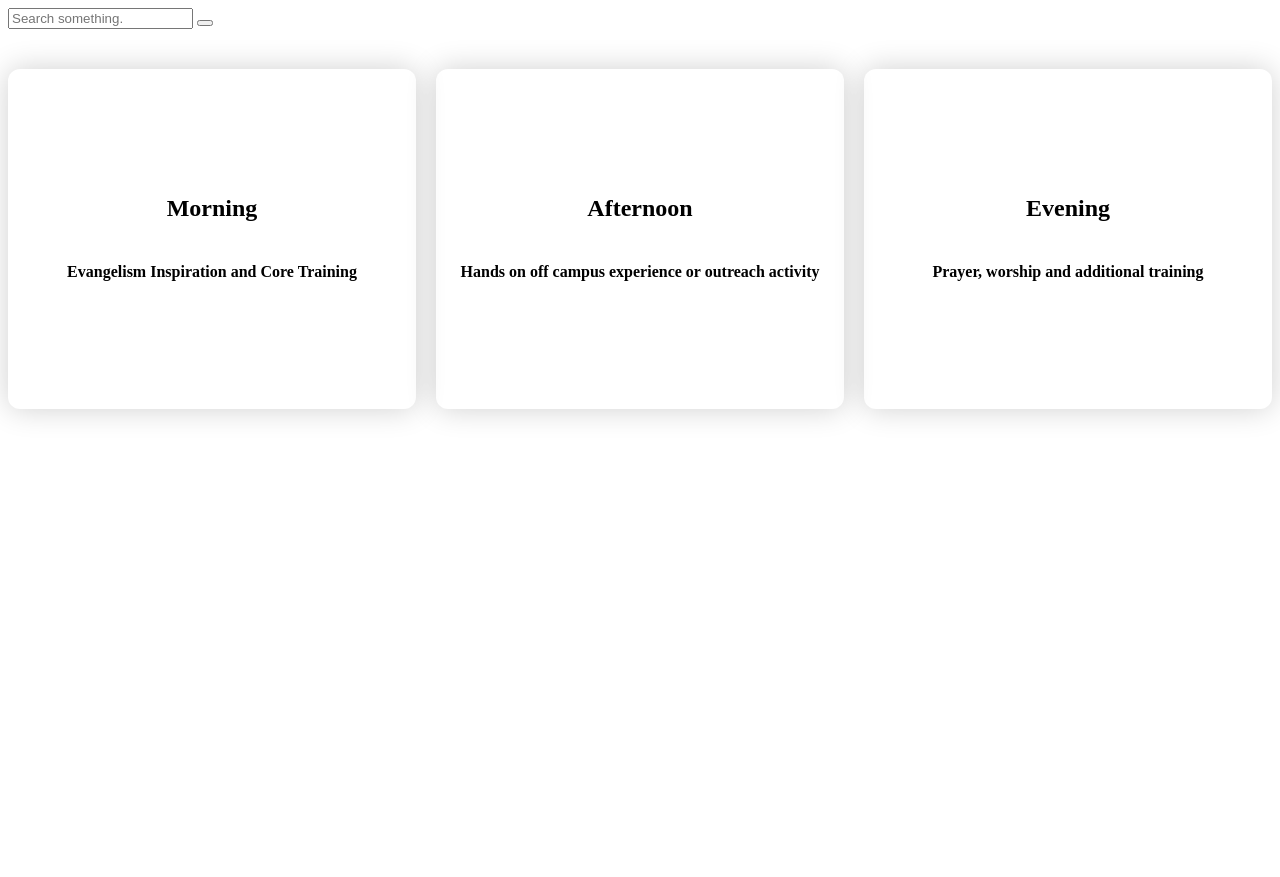
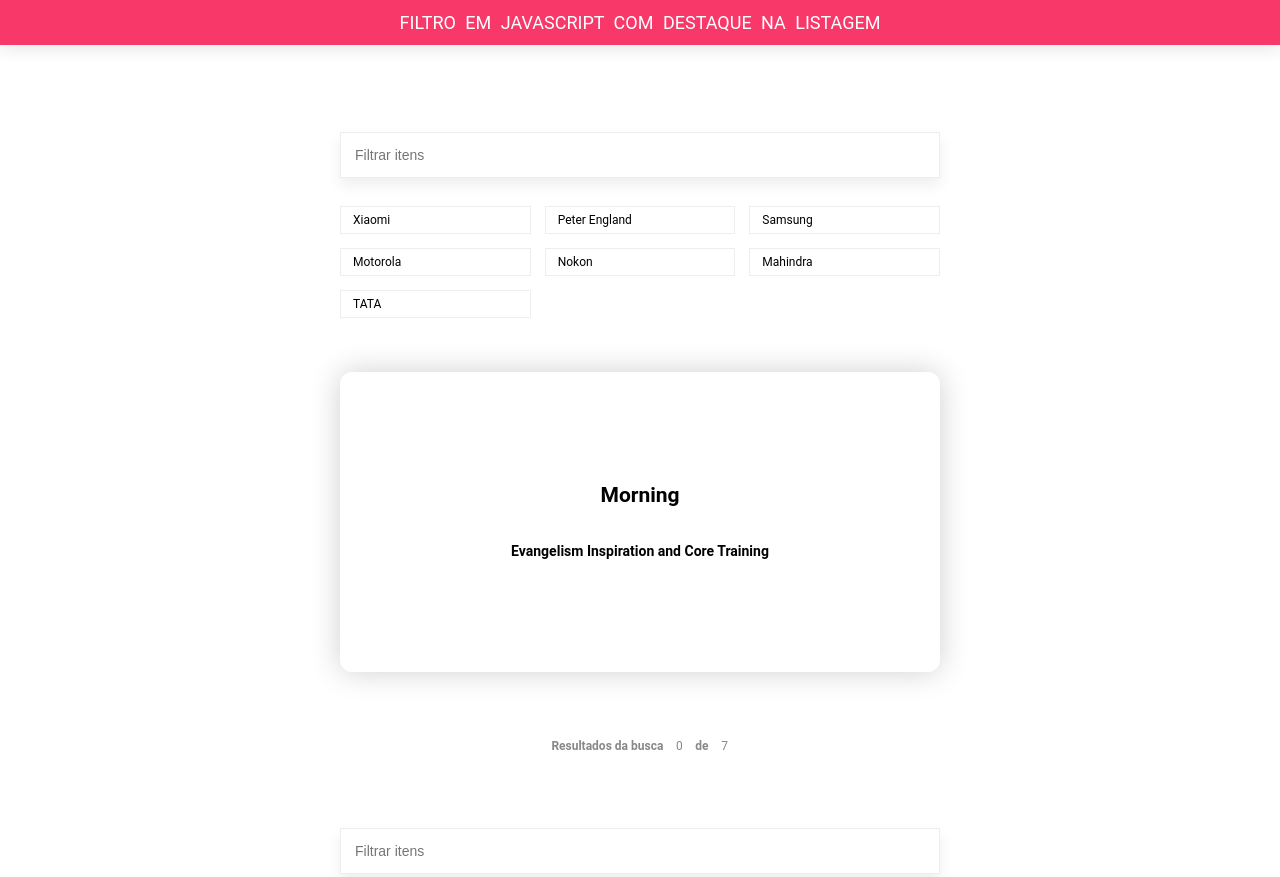
Before and after one commit to mevinod/brandinfo, a plain HTML site: page index.html in a window 1280 px wide. Shown: the top 877 px of the page. Before the commit the page ends 800 px from the top, so only its background shows below. Drawn offline with nearby package versions, Linux system fonts and the light colour scheme.

Commit message:
testing designs

```diff
--- a/index.html
+++ b/index.html
@@ -8,14 +8,50 @@
 </head>
 <body>
 
-<div class="input-group search-bar">
-  <input type="text" class="form-control search-input" placeholder="Search something.">
-  <button class="btn btn-primary btn-circle search-btn">
-    <i class="search-icon"></i>
-  </button>
+ <div class="container">
+ 	<header class="header shadow">
+ 		<h1>Filtro em JavaScript com destaque na listagem</h1>
+ 	</header>
+
+ 	<div class="content">
+ 		<form action="#" class="form shadow">
+ 			<input type="text" class="search" placeholder="Filtrar itens" />
+ 		</form>
+
+ 		<ul class="list"></ul>
+ 		 <div class="row">
+			<div class="col-md-4 col-morning">
+				<h2>Morning</h2>
+				<h4>Evangelism Inspiration and Core Training</h4>
 			</div>
-<div class="backdrop"></div>
+		</div>
 
+ 		<div class="list-results">
+ 			<strong>Resultados da busca</strong>
+ 			<span class="filtered">0</span>
+ 			<strong>de</strong>
+ 			<span class="total">0</span>
+ 		</div>
+
+
+
+
+
+
+
+ 	</div>
+
+ </div>
+ <div class="container">
+
+  	<div class="content">
+ 		<form action="#" class="form shadow">
+ 			<input type="text" class="search" placeholder="Filtrar itens" />
+ 		</form>
+
+ 	</div>
+
+ </div>
 
 <div class="row">
 	<div class="col-md-4 col-morning">
@@ -31,19 +67,6 @@
 		<h4>Prayer, worship and additional training</h4>
 	</div>
 	</div>
-<script src="https://unpkg.com/babel-standalone@6/babel.min.js"></script>
-<script type="text/babel">
-const searchBar = document.querySelector('.search-bar')
-const searchInput = document.querySelector('.search-input')
-const searchBtn = document.querySelector('.search-btn')
-searchBtn.addEventListener('click', ()=>{
-  if(!searchBar.classList.contains('active')) {
-    searchBar.classList.add('active')
-    searchInput.focus()
-  } else {
-    searchBar.classList.remove('active')
-  }
-})
-</script>
+<script type="text/javascript" src="script.js"></script>
 
 </body>
--- a/script.js
+++ b/script.js
@@ -1,11 +1,71 @@
-const searchBar = document.querySelector('.search-bar')
-const searchInput = document.querySelector('.search-input')
-const searchBtn = document.querySelector('.search-btn')
-searchBtn.addEventListener('click', ()=>{
-  if(!searchBar.classList.contains('active')) {
-    searchBar.classList.add('active')
-    searchInput.focus()
-  } else {
-    searchBar.classList.remove('active')
-  }
-})
+/*!
+  Author     : Douglas "Amarelo" Lopes
+  Author URI : http://douglasamarelo.com/
+  Version    : 1.0.0
+  Repository : https://github.com/DouglasAmarelo/filtro-com-destaque
+*/
+
+// List of cities
+const cities = [
+	"Xiaomi",
+	"Peter England",
+	"Samsung",
+	"Motorola",
+	"Nokon",
+	"Mahindra",
+	"TATA"];
+
+// Selected DOM elements
+const $search = document.querySelector(".search");
+const $list = document.querySelector(".list");
+const $listFilteredItems = document.querySelector(".filtered");
+const $listToralItems = document.querySelector(".total");
+
+// Update DOM with the cities
+const inertCitiesIntoDOM = (cities) => {
+	const allCities = cities.map((city) => `<li>${city}</li>`).join("");
+	$list.innerHTML = allCities;
+};
+
+// Show the total size of the array of cities
+const updateTotalItems = (list) => ($listToralItems.innerHTML = list.length);
+
+const updateFilteredItems = (list) =>
+	($listFilteredItems.innerHTML = list.length);
+
+// Get a text, clean and return a regex
+const transformTextToRegex = (text) => {
+	const result = text.trim().replace(/\(|\)/gim, "");
+
+	return new RegExp(`(${result})`, "gmi");
+};
+
+// Return an Array filtered
+const filterByRegex = (list, regex) => list.filter((item) => item.match(regex));
+
+// Select the text that matchs with the searchterm
+const highlightTextByRegex = (searchTerm, regex) => {
+	$list.querySelectorAll("li").forEach((item) => {
+		if (!searchTerm) return (item.innerHTML = item.textContent);
+
+		item.innerHTML = item.textContent.replace(
+			regex,
+			'<span class="selected">$1</span>'
+		);
+	});
+};
+
+// Listen to user text input
+$search.addEventListener("input", (e) => {
+	const searchTerm = e.target.value;
+	const searchRegex = transformTextToRegex(searchTerm);
+	const filteredCities = filterByRegex(cities, searchRegex);
+
+	inertCitiesIntoDOM(searchTerm ? filteredCities : cities);
+	updateFilteredItems(searchTerm ? filteredCities : []);
+	highlightTextByRegex(searchTerm, searchRegex);
+});
+
+// Start app
+inertCitiesIntoDOM(cities);
+updateTotalItems(cities);
--- a/style.css
+++ b/style.css
@@ -17,3 +17,136 @@
   box-shadow: 0 0px 30px 0 rgba(0, 0, 0, 0.19);
   border-radius: 12px;
 }
+
+
+:root {
+   --blue: #250048;
+   --light-blue: #00c1eb;
+   --pink: #f9386a;
+   --gray: #eeeeef;
+   --dark-gray: #888889;
+   --light-gray: #f3f4f4;
+}
+ * {
+   box-sizing: border-box;
+}
+ html, body {
+   font-family: "Roboto", sans-serif;
+   font-size: 14px;
+   height: 100%;
+   margin: 0;
+   min-height: 100vh;
+   padding: 0;
+}
+ .container {
+   align-items: center;
+   display: flex;
+   flex-direction: column;
+   height: 100%;
+   justify-content: space-between;
+   width: 100%;
+}
+ .content {
+   height: 100%;
+   margin: 2em auto;
+   max-width: 600px;
+   max-height: calc(100% - 160px);
+   width: 90%;
+}
+ .shadow {
+   box-shadow: 0 7px 14px 0 var(--gray);
+}
+ .header, .footer {
+   text-align: center;
+   width: 100%;
+}
+ .header {
+   background-color: var(--pink);
+   color: #fff;
+}
+ .header h1 {
+   font-size: 18px;
+   font-weight: normal;
+   text-transform: uppercase;
+   word-spacing: 5px;
+}
+ .footer {
+   background-color: var(--light-gray);
+   font-size: 12px;
+}
+ .footer p {
+   margin: 7px;
+}
+ .footer a {
+   color: var(--light-blue);
+}
+ .form {
+   display: block;
+}
+ .search {
+   border: 1px solid var(--gray);
+   padding: 1em;
+   font-size: 14px;
+   display: block;
+   width: 100%;
+}
+ .search:focus {
+   border: 1px solid var(--light-blue);
+   outline: none;
+}
+ .list-results {
+   align-items: center;
+   color: var(--dark-gray);
+   display: flex;
+   font-size: 12px;
+   height: 20px;
+   justify-content: center;
+   margin: 2em 0 1em 0;
+   padding: 0;
+}
+ .list-results strong {
+   display: block;
+   padding: 0 0.5em;
+}
+ .list-results span {
+   display: block;
+   text-align: center;
+   width: 20px;
+}
+ .selected {
+   background-color: var(--pink);
+   color: #fff;
+   display: inline-block;
+   margin: 0 1px;
+   padding: 0 1px;
+}
+ .list {
+   display: grid;
+   gap: 1em;
+   grid-template-columns: repeat(3, 1fr);
+   list-style: none;
+   margin: 2em 0 1em 0;
+   max-height: calc(100% - 105px);
+   overflow: auto;
+   padding: 0;
+}
+ @media screen and (max-width: 570px) {
+   .list {
+     grid-template-columns: repeat(2, 1fr);
+  }
+}
+ @media screen and (max-width: 390px) {
+   .list {
+     grid-template-columns: 1fr;
+  }
+}
+ .list li {
+   font-size: 12px;
+   border: 1px solid var(--gray);
+   padding: 0.5em 1em;
+   transition: text-indent 0.3s, border 0.3s;
+}
+ .list li:hover {
+   border: 1px solid var(--light-blue);
+   text-indent: 5px;
+}
```
Also changed, not shown: 1 other file. Lines whose indentation alone changed are shown as unchanged.
